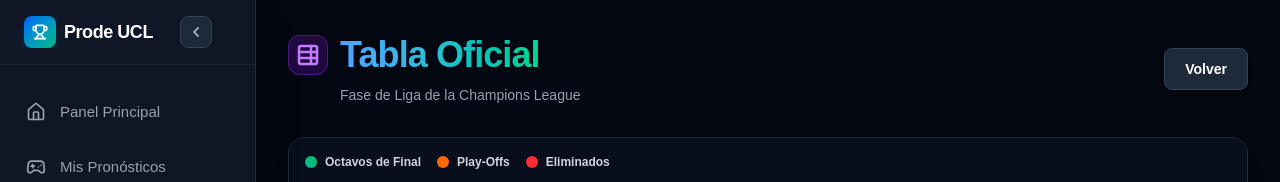
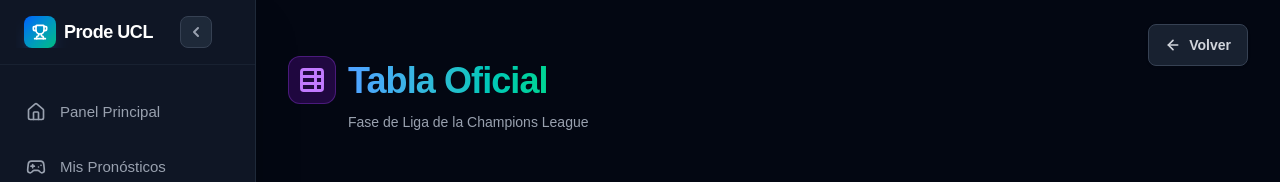
Before and after one commit to Jp-004/prode-champions, a Next.js app: page /tabla in a window 1280 px wide. Shown: the top 182 px of the page. Built offline with nearby package versions, Linux system fonts and the light colour scheme; no server answers; the database is empty.

Commit message:
Cambios de diseño

```diff
--- a/app/cuadro/page.tsx
+++ b/app/cuadro/page.tsx
@@ -103,18 +103,15 @@
   return (
     <div className="min-h-screen bg-gray-950 text-white p-6 md:p-8">
       <div className="max-w-[100%] 2xl:max-w-[1600px] mx-auto">
-        <div className="flex justify-between items-center mb-8">
+        <div className="mb-8 mt-2 md:mt-6">
           <div className="flex items-center gap-3">
-            <div className="w-10 h-10 rounded-xl bg-amber-600/20 border border-amber-500/30 flex items-center justify-center">
-              <Trophy className="w-6 h-6 text-amber-400" strokeWidth={2.5} />
+            <div className="w-10 h-10 md:w-12 md:h-12 rounded-xl bg-amber-600/20 border border-amber-500/30 flex items-center justify-center shrink-0">
+              <Trophy className="w-6 h-6 md:w-7 md:h-7 text-amber-400" strokeWidth={2.5} />
             </div>
-            <h1 className="text-3xl md:text-4xl font-black tracking-tight text-transparent bg-clip-text bg-gradient-to-r from-blue-400 to-emerald-400">
+            <h1 className="text-3xl md:text-4xl font-black tracking-tight text-transparent bg-clip-text bg-gradient-to-r from-blue-400 to-emerald-400 leading-tight">
               Cuadro Final
             </h1>
           </div>
-          <Link href="/" className="bg-gray-800 hover:bg-gray-700 px-5 py-2.5 rounded-lg text-sm font-bold border border-gray-700 transition shadow-sm">
-            Volver
-          </Link>
         </div>
 
         {loading ? (
--- a/app/fixture/page.tsx
+++ b/app/fixture/page.tsx
@@ -152,16 +152,15 @@
       )}
 
       <div className="max-w-4xl mx-auto">
-        <div className="flex justify-between items-center mb-8">
+        <div className="mb-8 mt-2 md:mt-6">
           <div className="flex items-center gap-3">
-            <div className="w-10 h-10 rounded-xl bg-blue-600/20 border border-blue-500/30 flex items-center justify-center">
-              <Gamepad2 className="w-6 h-6 text-blue-400" strokeWidth={2.5} />
+            <div className="w-10 h-10 md:w-12 md:h-12 rounded-xl bg-blue-600/20 border border-blue-500/30 flex items-center justify-center shrink-0">
+              <Gamepad2 className="w-6 h-6 md:w-7 md:h-7 text-blue-400" strokeWidth={2.5} />
             </div>
-            <h1 className="text-3xl md:text-4xl font-black tracking-tight text-transparent bg-clip-text bg-gradient-to-r from-blue-400 to-emerald-400">
+            <h1 className="text-3xl md:text-4xl font-black tracking-tight text-transparent bg-clip-text bg-gradient-to-r from-blue-400 to-emerald-400 leading-tight">
               Mis Pronósticos
             </h1>
           </div>
-          <Link href="/" className="bg-gray-800 hover:bg-gray-700 px-4 py-2 rounded-lg text-sm font-medium border border-gray-700 transition">Volver</Link>
         </div>
 
         <div className="bg-gray-900/90 p-5 md:p-6 rounded-xl border border-gray-800 shadow-sm mb-8">
--- a/app/posiciones/page.tsx
+++ b/app/posiciones/page.tsx
@@ -149,18 +149,15 @@
       )}
 
       <div className="max-w-4xl mx-auto">
-        <div className="flex justify-between items-center mb-8">
+        <div className="mb-8 mt-2 md:mt-6">
           <div className="flex items-center gap-3">
-            <div className="w-10 h-10 rounded-xl bg-emerald-600/20 border border-emerald-500/30 flex items-center justify-center">
-              <ListOrdered className="w-6 h-6 text-emerald-400" strokeWidth={2.5} />
+            <div className="w-10 h-10 md:w-12 md:h-12 rounded-xl bg-emerald-600/20 border border-emerald-500/30 flex items-center justify-center shrink-0">
+              <ListOrdered className="w-6 h-6 md:w-7 md:h-7 text-emerald-400" strokeWidth={2.5} />
             </div>
-            <h1 className="text-3xl md:text-4xl font-black tracking-tight text-transparent bg-clip-text bg-gradient-to-r from-blue-400 to-emerald-400">
+            <h1 className="text-3xl md:text-4xl font-black tracking-tight text-transparent bg-clip-text bg-gradient-to-r from-blue-400 to-emerald-400 leading-tight">
               Arma tu Tabla Final
             </h1>
           </div>
-          <Link href="/" className="bg-gray-800 hover:bg-gray-700 px-4 py-2 rounded-lg text-sm font-medium border border-gray-700 transition">
-            Volver
-          </Link>
         </div>
 
         <div className="bg-gray-900/90 p-6 rounded-xl border border-gray-800 shadow-sm">
--- a/app/tabla/page.tsx
+++ b/app/tabla/page.tsx
@@ -48,22 +48,19 @@
       <div className="max-w-6xl mx-auto">
         {/* Encabezado Responsivo */}
         <div className="flex justify-between items-start md:items-center mb-5 md:mb-8">
-          <div className="pl-12 md:pl-0">
-            <div className="flex items-center gap-2 md:gap-3">
-              <div className="w-8 h-8 md:w-10 md:h-10 rounded-xl bg-purple-600/20 border border-purple-500/30 flex items-center justify-center shrink-0">
-                <TableProperties className="w-4 h-4 md:w-6 md:h-6 text-purple-400" strokeWidth={2.5} />
+          <div className="mb-6 md:mb-10 mt-2 md:mt-6">
+            <div className="flex items-center gap-3">
+              <div className="w-10 h-10 md:w-12 md:h-12 rounded-xl bg-purple-600/20 border border-purple-500/30 flex items-center justify-center shrink-0">
+                <TableProperties className="w-6 h-6 md:w-7 md:h-7 text-purple-400" strokeWidth={2.5} />
               </div>
-              <h1 className="text-xl md:text-4xl font-black tracking-tight text-transparent bg-clip-text bg-gradient-to-r from-blue-400 to-emerald-400 leading-tight">
+              <h1 className="text-3xl md:text-4xl font-black tracking-tight text-transparent bg-clip-text bg-gradient-to-r from-blue-400 to-emerald-400 leading-tight">
                 Tabla Oficial
               </h1>
             </div>
-            <p className="text-gray-400 mt-1 md:mt-2 text-xs md:text-sm pl-10 md:pl-[52px]">
+            <p className="text-gray-400 mt-2 text-sm pl-[52px] md:pl-[60px]">
               Fase de Liga de la Champions League
             </p>
           </div>
-          <Link href="/" className="bg-gray-800 hover:bg-gray-700 px-3 py-1.5 md:px-5 md:py-2.5 rounded-lg text-xs md:text-sm font-bold border border-gray-700 transition shadow-sm shrink-0 mt-1 md:mt-0">
-            Volver
-          </Link>
         </div>
 
         {/* Contenedor de la Tabla */}
--- a/components/AppShell.tsx
+++ b/components/AppShell.tsx
@@ -1,15 +1,20 @@
 "use client";
 import { useState } from "react";
+import { usePathname } from "next/navigation";
+import Link from "next/link";
 import Sidebar from "./Sidebar";
-import { Menu, Trophy } from "lucide-react";
+import { Menu, Trophy, ArrowLeft } from "lucide-react";
 
 export default function AppShell({ children }: { children: React.ReactNode }) {
   const [mobileOpen, setMobileOpen] = useState(false);
   const [isExpanded, setIsExpanded] = useState(true);
+  const pathname = usePathname();
+
+  // Verificamos si estamos en la página principal
+  const isHome = pathname === "/";
 
   return (
     <div className="flex h-full bg-gray-950 text-white overflow-hidden">
-      {/* Sidebar controlado */}
       <Sidebar
         mobileOpen={mobileOpen}
         setMobileOpen={setMobileOpen}
@@ -17,30 +22,45 @@
         setIsExpanded={setIsExpanded}
       />
 
-      {/* Contenido derecho */}
-      <div className="flex-1 flex flex-col h-full overflow-hidden">
-        {/* Barra superior visible solo en celular */}
-        <header className="md:hidden flex items-center justify-between px-4 py-3 bg-gray-900/80 border-b border-gray-800/80 backdrop-blur-md shrink-0">
+      <div className="flex-1 flex flex-col h-full overflow-hidden relative">
+        {/* BARRA SUPERIOR (Solo Móvil) */}
+        <header className="md:hidden flex items-center justify-between px-4 py-3 bg-gray-900/90 border-b border-gray-800/80 backdrop-blur-md shrink-0 z-10">
           <button
             onClick={() => setMobileOpen(true)}
-            className="p-2 rounded-lg bg-gray-800 hover:bg-gray-700 text-gray-200 transition border border-gray-700"
-            aria-label="Abrir menú"
+            className="p-2 rounded-lg bg-gray-800 hover:bg-gray-700 text-gray-200 transition border border-gray-700 shadow-sm"
           >
             <Menu className="w-5 h-5" strokeWidth={2.5} />
           </button>
 
           <div className="flex items-center gap-2">
-            <div className="w-7 h-7 rounded-md bg-gradient-to-br from-blue-600 to-emerald-500 flex items-center justify-center">
+            <div className="w-7 h-7 rounded-md bg-gradient-to-br from-blue-600 to-emerald-500 flex items-center justify-center shadow-inner">
               <Trophy className="w-3.5 h-3.5 text-white" strokeWidth={2.5} />
             </div>
             <span className="font-black text-sm tracking-tight text-white">Prode UCL</span>
           </div>
 
-          <div className="w-9" /> {/* Espaciador para centrar el logo */}
+          {/* Botón Volver dinámico */}
+          {!isHome ? (
+            <Link href="/" className="p-2 rounded-lg bg-gray-800 hover:bg-gray-700 text-gray-200 transition border border-gray-700 shadow-sm">
+              <ArrowLeft className="w-5 h-5" strokeWidth={2.5} />
+            </Link>
+          ) : (
+            <div className="w-9" />
+          )}
         </header>
 
-        {/* Scroll principal del contenido */}
+        {/* CONTENIDO PRINCIPAL */}
         <main className="flex-1 overflow-y-auto relative">
+
+          {/* Botón Volver Global (Solo PC) */}
+          {!isHome && (
+            <div className="hidden md:block absolute top-6 right-8 z-20">
+              <Link href="/" className="flex items-center gap-2 bg-gray-800/80 hover:bg-gray-700 backdrop-blur-md px-4 py-2.5 rounded-lg text-sm font-bold border border-gray-700 transition shadow-sm text-gray-300 hover:text-white">
+                <ArrowLeft className="w-4 h-4" strokeWidth={2.5} /> Volver
+              </Link>
+            </div>
+          )}
+
           {children}
         </main>
       </div>
```
